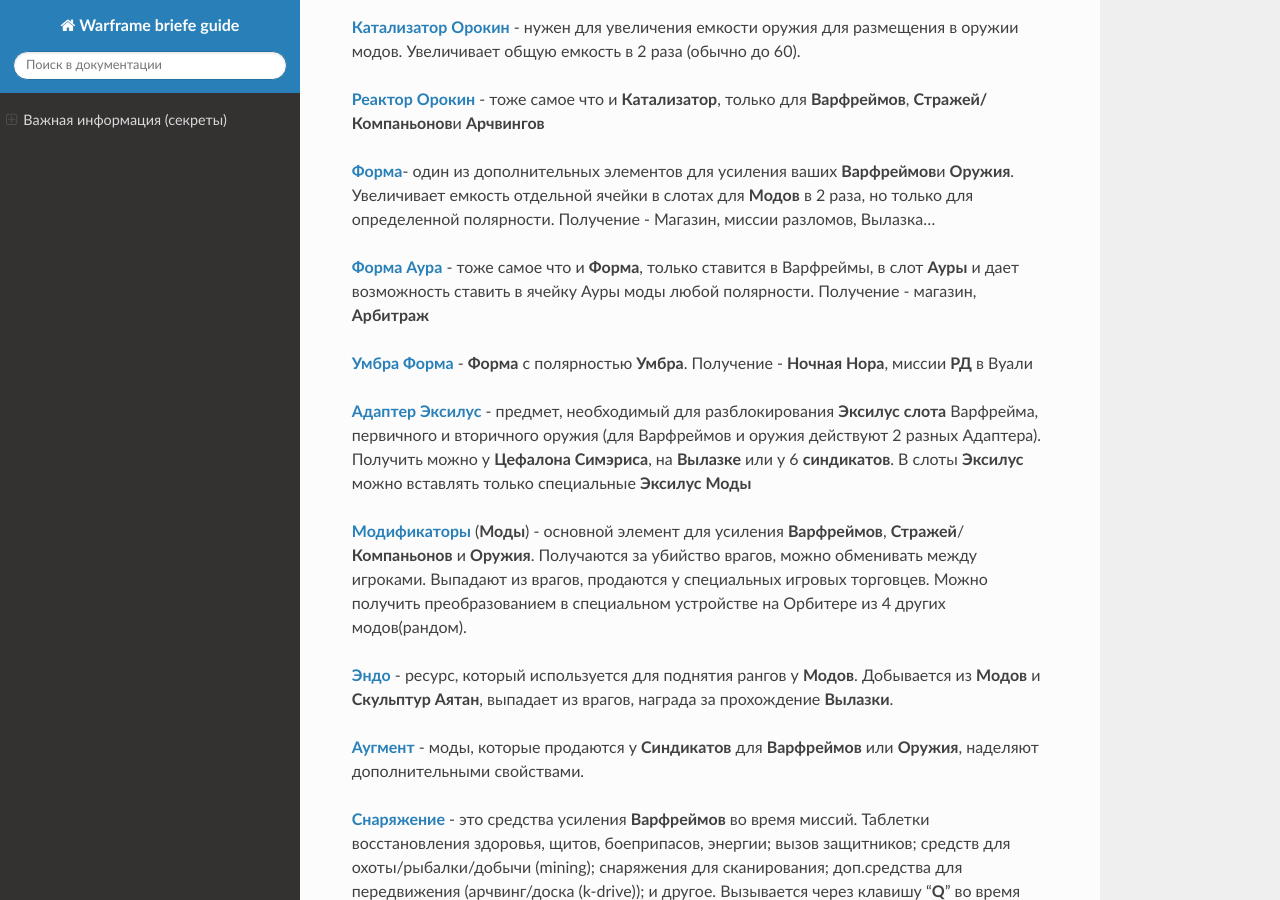
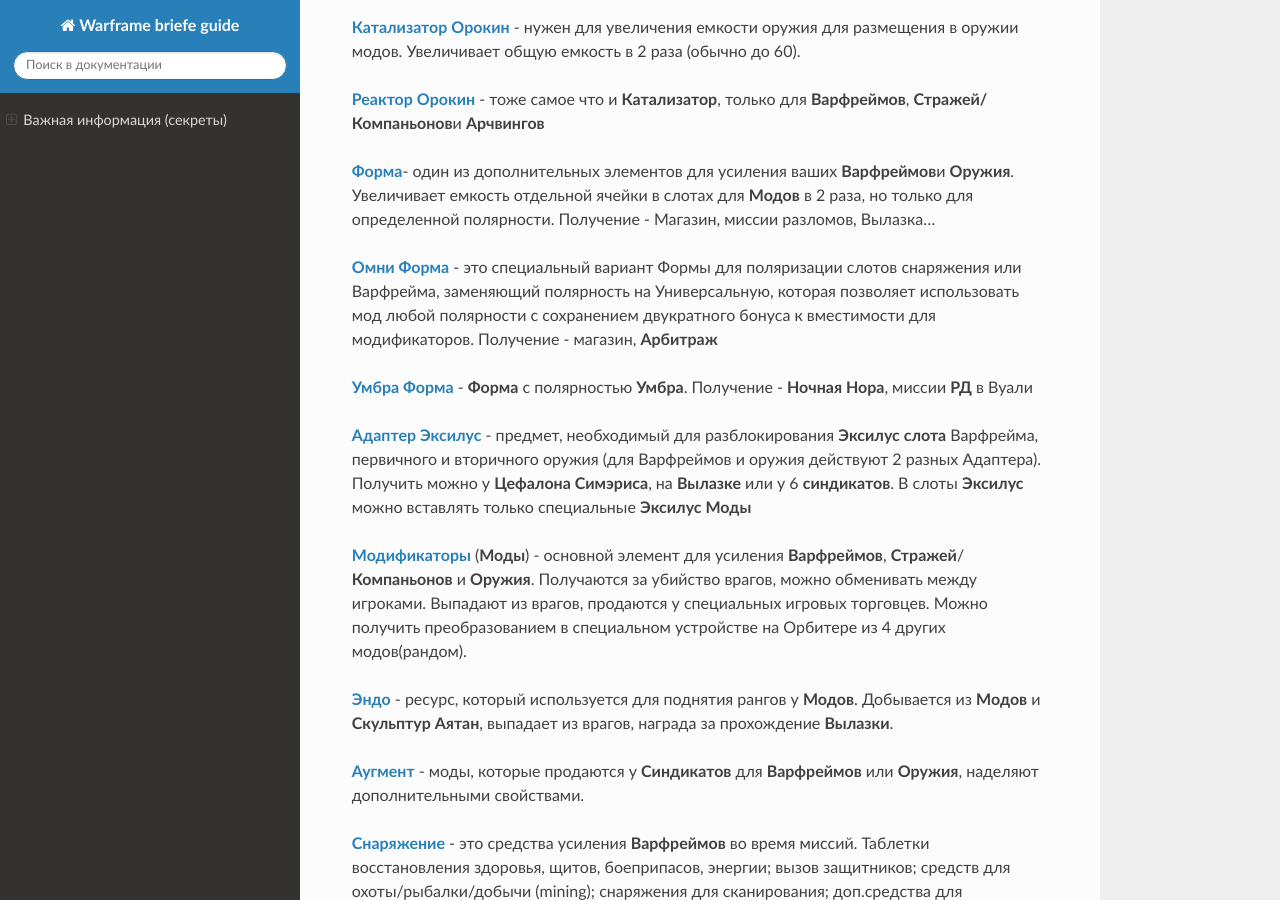
Before and after one commit to crackedmind/warframe-brief-guide, a Sphinx documentation site: the page built from source/01.md, in a window 1280 px wide and 900 px high, scrolled down 2448 px. Built offline with Sphinx 7.4.7 and the Read the Docs theme 3.1.0, drawn with Linux system fonts in a browser that asks for light colours; the version number could not be read and is left out.

Commit message:
Омни Форма

```diff
--- a/source/01.md
+++ b/source/01.md
@@ -52,7 +52,7 @@
 
 **[Форма](https://warframe.fandom.com/ru/wiki/%D0%A4%D0%BE%D1%80%D0%BC%D0%B0)**- один из дополнительных элементов для усиления ваших **Варфреймов**и **Оружия**. Увеличивает емкость отдельной ячейки в слотах для **Модов** в 2 раза, но только для определенной полярности. Получение - Магазин, миссии разломов, Вылазка...
 
-**[Форма Аура](https://warframe.fandom.com/ru/wiki/%D0%A4%D0%BE%D1%80%D0%BC%D0%B0_%D0%90%D1%83%D1%80%D0%B0)** - тоже самое что и **Форма**, только ставится в Варфреймы, в слот **Ауры** и дает возможность ставить в ячейку Ауры моды любой полярности. Получение - магазин, **Арбитраж**
+**[Омни Форма](https://warframe.fandom.com/ru/wiki/%D0%A4%D0%BE%D1%80%D0%BC%D0%B0_%D0%9E%D0%BC%D0%BD%D0%B8)** - это специальный вариант Формы для поляризации слотов снаряжения или Варфрейма, заменяющий полярность на Универсальную, которая позволяет использовать мод любой полярности с сохранением двукратного бонуса к вместимости для модификаторов. Получение - магазин, **Арбитраж**
 
 **[Умбра Форма](https://warframe.fandom.com/ru/wiki/%D0%A4%D0%BE%D1%80%D0%BC%D0%B0_%D0%A3%D0%BC%D0%B1%D1%80%D0%B0)** - **Форма** с полярностью **Умбра**. Получение - **Ночная Нора**, миссии **РД** в Вуали
 
```
Also changed, not shown: source/02.md (+1 -0 lines).
